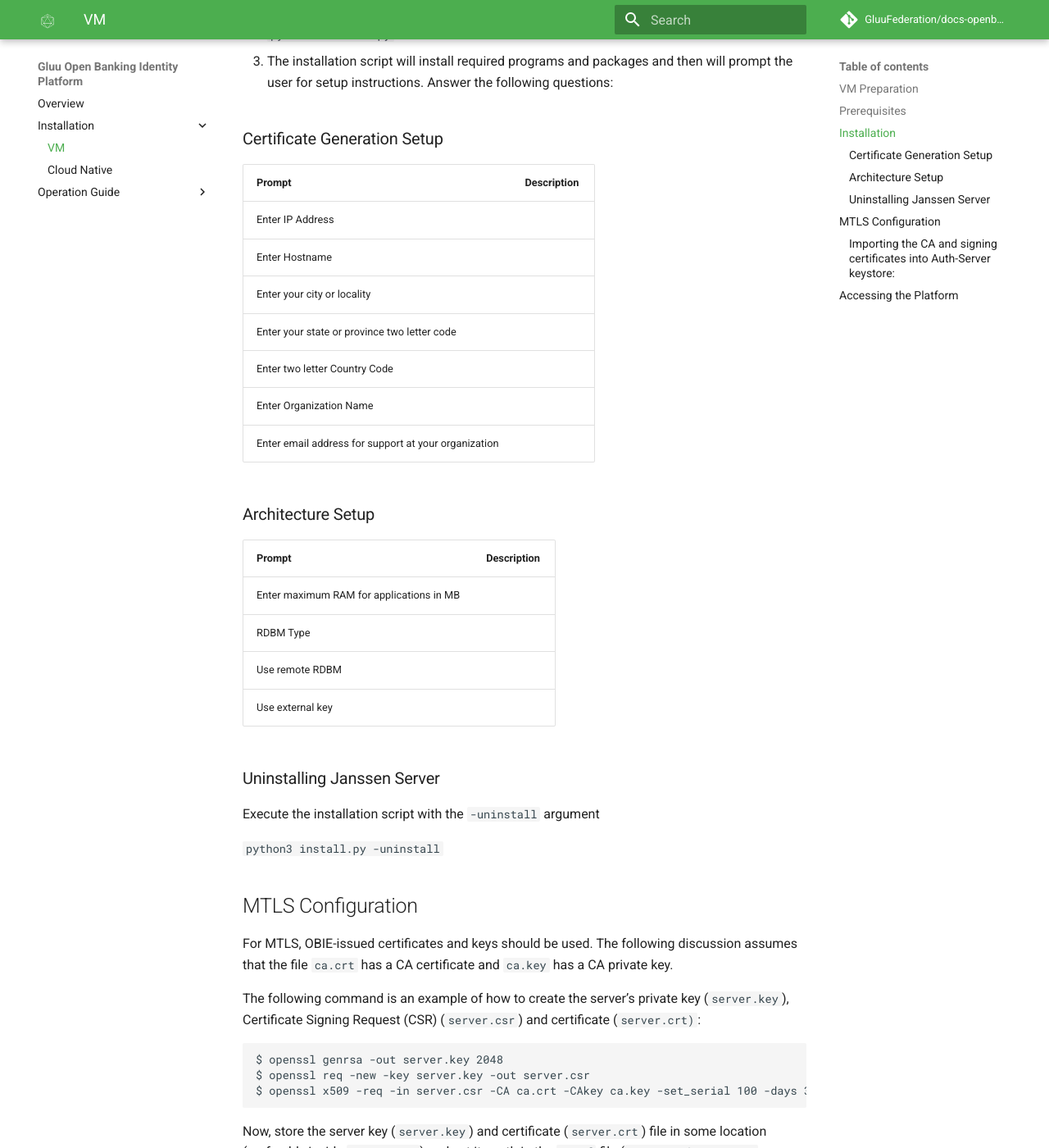
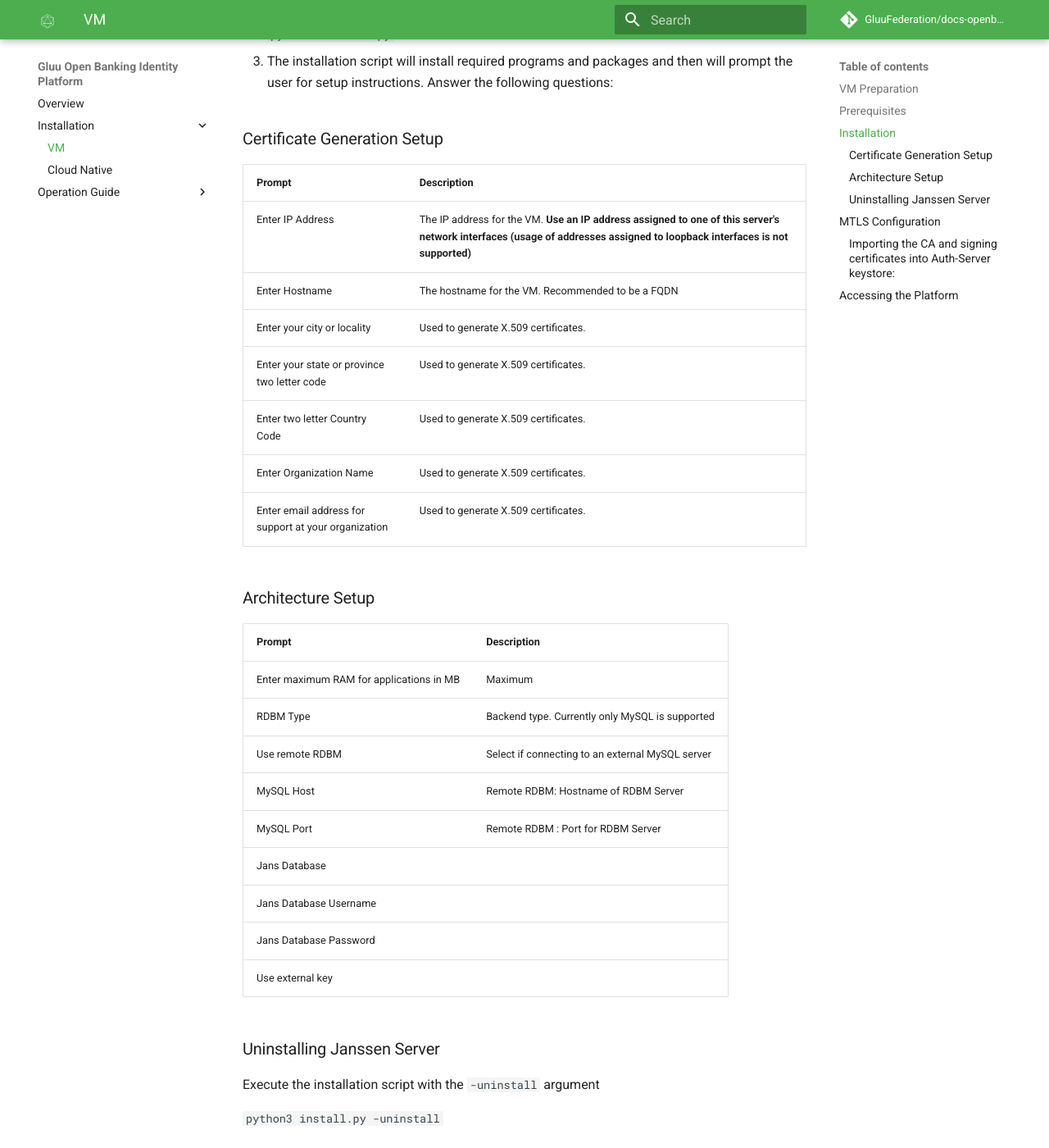
Before and after one commit to GluuFederation/docs-openbanking-prod, an MkDocs documentation site: the page built from docs/source/install-vm.md, in a window 1280 px wide and 1400 px high, scrolled down 1263 px. Shown: the whole window at 82% size. Built offline with MkDocs 1.6.1 and Material for MkDocs 9.7.7, drawn with Linux system fonts in a browser that asks for light colours; comment, search, counter and statistics services are not loaded.

Commit message:
Setup script options

```diff
--- a/docs/source/install-vm.md
+++ b/docs/source/install-vm.md
@@ -47,21 +47,26 @@ To install the Gluu Open Banking Identity Platform, just follow these steps:
 
 | Prompt | Description |
 | ------ | ----------- |
-| Enter IP Address |  |
-| Enter Hostname | |
-| Enter your city or locality | |
-| Enter your state or province two letter code | |
-| Enter two letter Country Code | |
-| Enter Organization Name | |
-| Enter email address for support at your organization | |
+| Enter IP Address | The IP address for the VM. **Use an IP address assigned to one of this server's network interfaces (usage of addresses assigned to loopback interfaces is not supported)** |
+| Enter Hostname | The hostname for the VM. Recommended to be a FQDN |
+| Enter your city or locality | Used to generate X.509 certificates. |
+| Enter your state or province two letter code | Used to generate X.509 certificates. |
+| Enter two letter Country Code | Used to generate X.509 certificates. |
+| Enter Organization Name | Used to generate X.509 certificates. |
+| Enter email address for support at your organization | Used to generate X.509 certificates.|
 
 ### Architecture Setup
 
 | Prompt | Description |
 | ---- | --------- |
-| Enter maximum RAM for applications in MB | |
-| RDBM Type | |
-| Use remote RDBM | |
+| Enter maximum RAM for applications in MB | Maximum  |
+| RDBM Type | Backend type. Currently only MySQL is supported |
+| Use remote RDBM | Select if connecting to an external MySQL server |
+| MySQL Host | Remote RDBM: Hostname of RDBM Server|
+| MySQL Port | Remote RDBM : Port for RDBM Server|
+| Jans Database | |
+| Jans Database Username | |
+| Jans Database Password | |
 | Use external key | |
 
 
@@ -70,7 +75,6 @@ To install the Gluu Open Banking Identity Platform, just follow these steps:
 Execute the installation script with the `-uninstall` argument
 
 `python3 install.py -uninstall`
-
 
 ## MTLS Configuration
 
```
